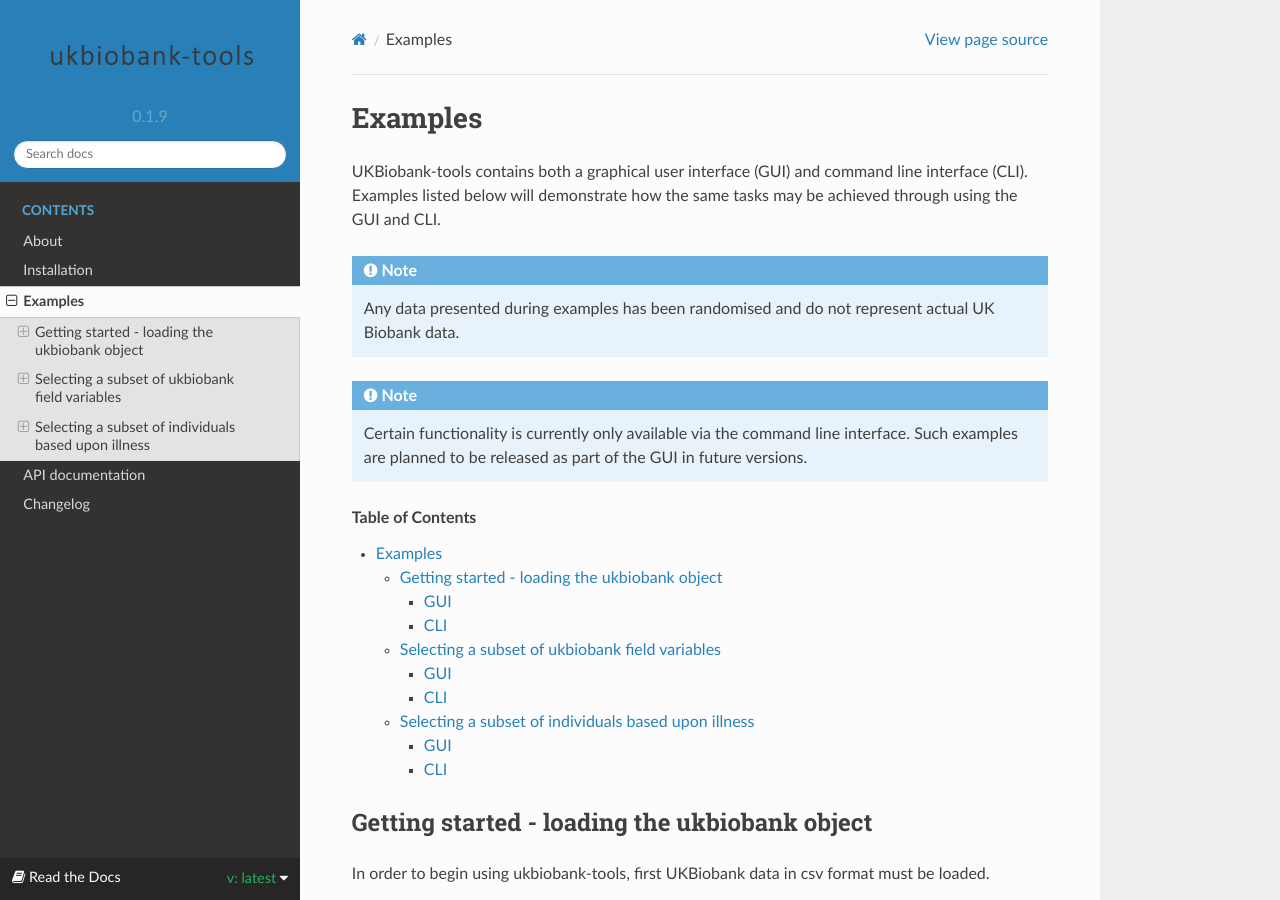
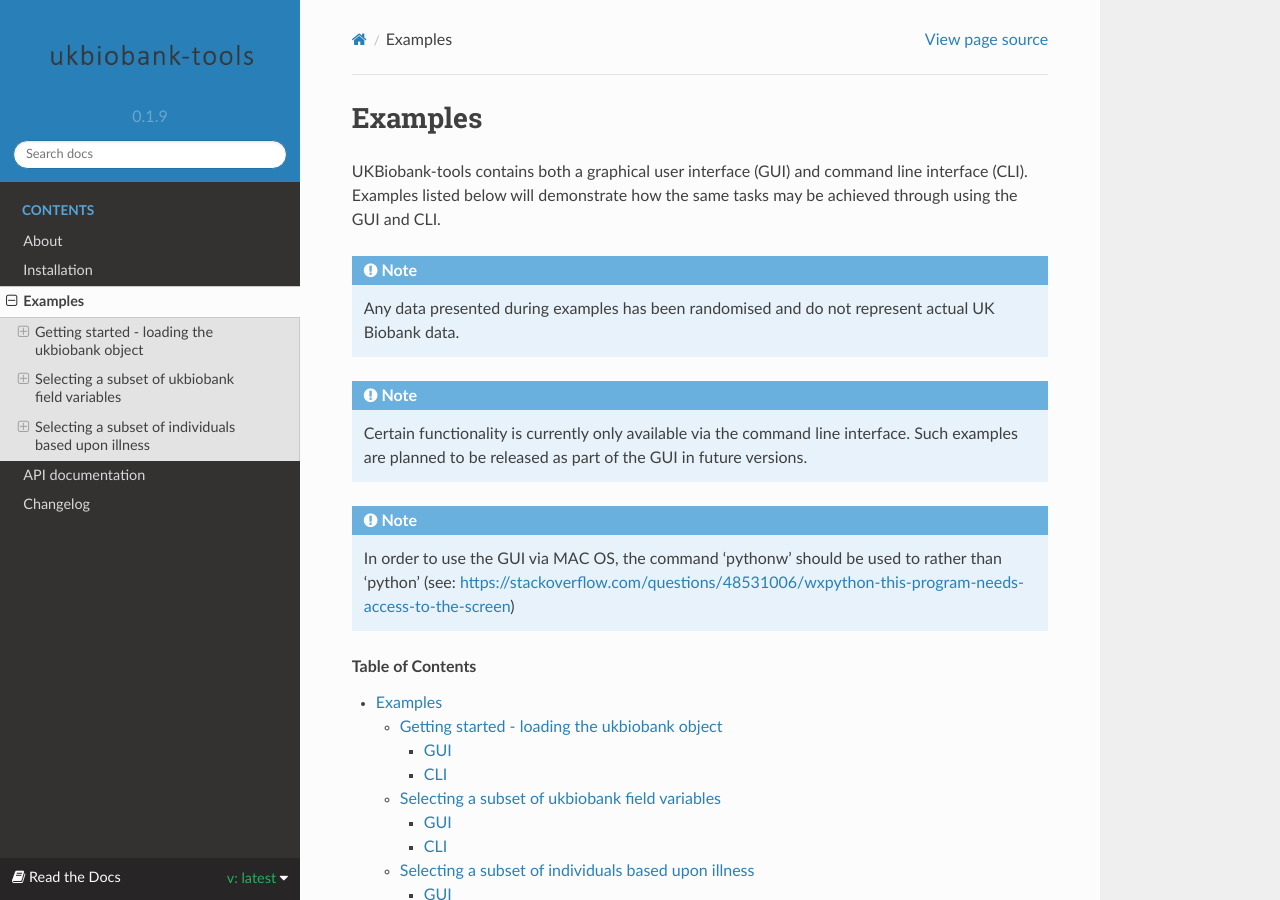
Before and after one commit to jnecus/ukbiobank-tools, a Sphinx documentation site: the page built from docs/examples/examples.rst, in a window 1280 px wide and 900 px high. Built offline with Sphinx 7.4.7 and the Read the Docs theme 2.0.0, drawn with Linux system fonts in a browser that asks for light colours.

Commit message:
Update examples.rst

```diff
--- a/docs/examples/examples.rst
+++ b/docs/examples/examples.rst
@@ -12,6 +12,7 @@
 
 .. Note:: Certain functionality is currently only available via the command line interface. Such examples are planned to be released as part of the GUI in future versions.
 
+.. Note:: In order to use the GUI via MAC OS, the command 'pythonw' should be used to rather than 'python' (see: https://stackoverflow.com/questions/48531006/wxpython-this-program-needs-access-to-the-screen)
 
 
 .. contents:: Table of Contents
```
